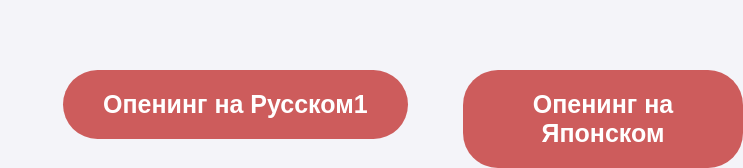
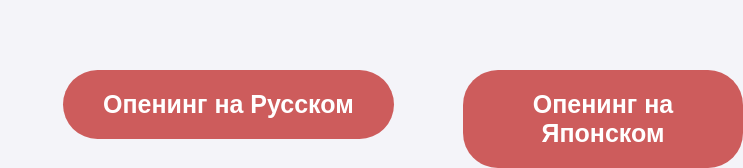
Before and after one commit to MafitMF/Attack-of-Titan, a plain HTML site: page index.html in a window 1280 px wide. Shown: the part 780-948 px from the top of the page, without its empty margins (537-1280 px from the left). Drawn offline with Linux system fonts and the light colour scheme.

Commit message:
Update index.html

```diff
--- a/index.html
+++ b/index.html
@@ -10,7 +10,7 @@
 <body>
 
     <!-- Кнопки -->
-    <button type="button" id="button1" onclick="location.href='opening-rus.html'">Опенинг на Русском1</button>
+    <button type="button" id="button1" onclick="location.href='opening-rus.html'">Опенинг на Русском</button>
     <button type="button" id="button2" onclick="location.href='opening-jup.html'">Опенинг на Японском</button>
 
     <!-- Текст на сайте -->
```
